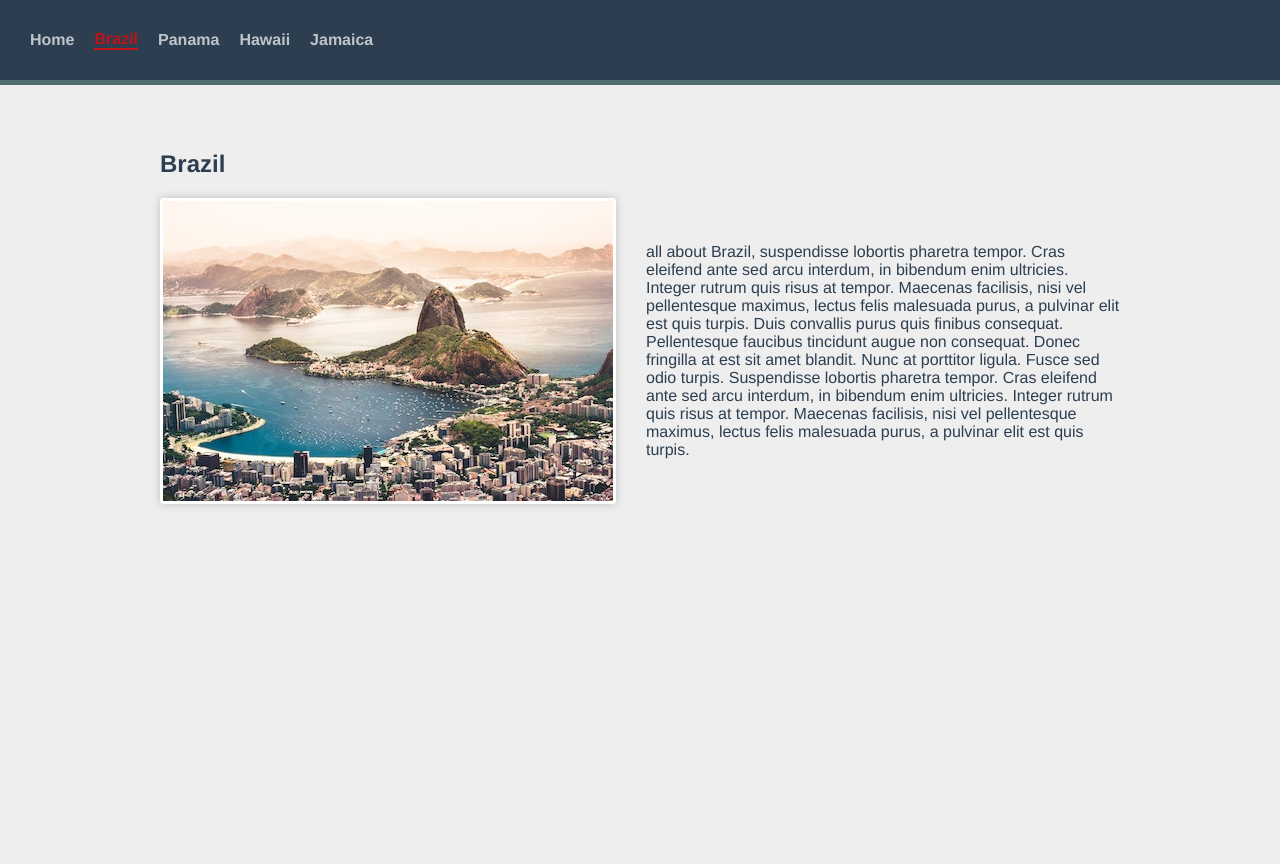
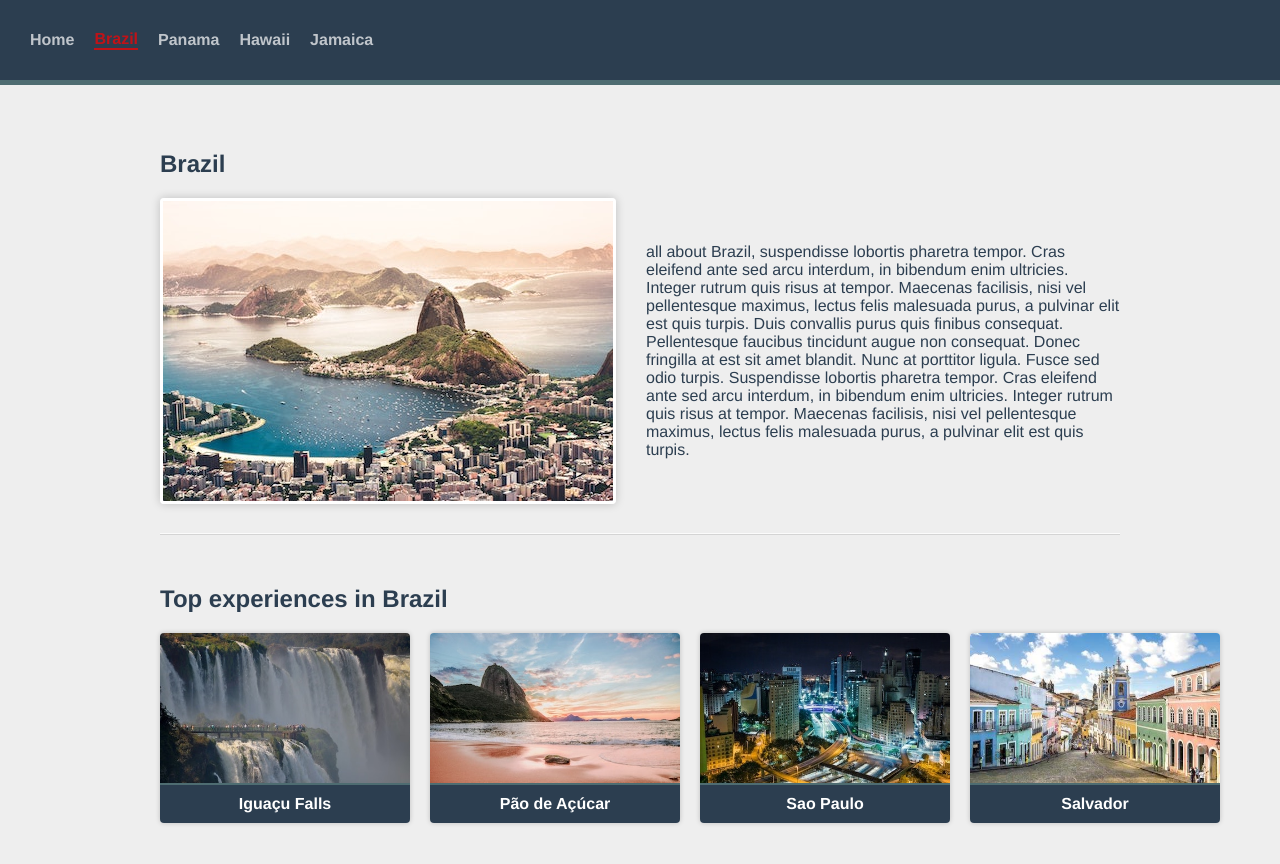
Before and after one commit to galaxymacos/vue-school-travel-app, a Vue app: page /destination/1/brazil in a window 1280 px wide. Shown: the top 864 px of the page. Before the commit the page ends 800 px from the top, so only its background shows below. Built offline with nearby package versions, Linux system fonts and the light colour scheme.

Commit message:
Add experience card view and connect it with router
pass params in url, use computed to fetch data in json according to the params

```diff
--- /dev/null
+++ b/src/components/ExperienceCard.vue
@@ -0,0 +1,16 @@
+<template>
+  <div class="card">
+    <img :src="`/images/${experience.image}`" :alt="experience.name">
+    <span class="card__text">
+      {{ experience.name }}
+    </span>
+  </div>
+</template>
+
+<script>
+export default {
+  props: {  // catch prop that's passed from router
+    experience: {type: Object, required: true}
+  }
+}
+</script>
--- a/src/router/index.js
+++ b/src/router/index.js
@@ -8,8 +8,14 @@
         path: '/destination/:id/:slug',
         name: "destination.show",
         component: () => import('@/views/DestinationShow.vue'),
-        props: route => ({id: parseInt(route.params.id)})   // Use Function Mode to pass props
+        props: route => ({...route.params, id: parseInt(route.params.id)})   // Use Function Mode to pass props
     }, // use :NAME in url to accept params
+    {
+        path: '/destination/:id/:slug/:experienceSlug',
+        name: "experience.show",
+        component: () => import('@/views/ExperienceShow.vue'),
+        props: route => ({...route.params, id: parseInt(route.params.id)})   // Use Function Mode to pass props
+    }
 ]
 
 
--- a/src/views/DestinationShow.vue
+++ b/src/views/DestinationShow.vue
@@ -6,11 +6,25 @@
       <p>{{ destination.description }}</p>
     </div>
   </section>
+  <section class="experiences">
+    <h2>Top experiences in {{ destination.name}} </h2>
+    <div class="cards">
+      <router-link
+          v-for="experience in destination.experiences"
+          :key="experience.slug"
+          :to="{name: 'experience.show', params: {experienceSlug: experience.slug}}"> <!-- set the name of the route and the wildcard param "id" -->
+
+        <ExperienceCard :experience="experience"/>
+      </router-link>
+    </div>
+  </section>
 </template>
 
 <script>
 import sourceData from "@/data.json";
+import ExperienceCard from "@/components/ExperienceCard.vue";
 export default {
+  components: {ExperienceCard},
   props: {
     id: {type: Number, required: true}, // catch prop that's passed from router
   },
--- /dev/null
+++ b/src/views/ExperienceShow.vue
@@ -0,0 +1,27 @@
+<template>
+  <h1>{{ experience.name }}</h1>
+  <img :src="`/images/${experience.image}`" alt="experience.name">
+  <p> {{ experience.description }}</p>
+</template>
+
+<script>
+import sourceData from "@/data.json";
+export default {
+  props: {  // catch prop that's passed from router from url
+    id: {type: Number, required: true},  // destination id
+    experienceSlug: {type: String, required: true},
+  },
+  computed: {
+    destination () {
+      return sourceData.destinations.find(
+          destination => destination.id === this.id
+      );
+    },
+    experience () {
+      return this.destination.experiences.find(
+          experience => experience.slug === this.experienceSlug
+      );
+    }
+  }
+}
+</script>
```
